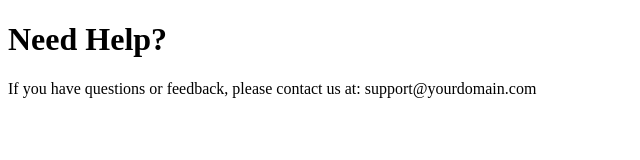
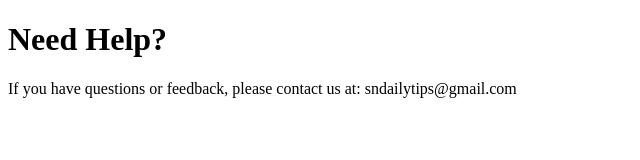
Before and after one commit to bharakm/sn-daily-tips-site, a plain HTML site: page support.html in a window 1280 px wide. Shown: the full height of the page, 0-640 px from the left. Drawn offline with Linux system fonts and the light colour scheme.

Commit message:
Update support.html

```diff
--- a/support.html
+++ b/support.html
@@ -5,6 +5,6 @@
 </head>
 <body>
   <h1>Need Help?</h1>
-  <p>If you have questions or feedback, please contact us at: support@yourdomain.com</p>
+  <p>If you have questions or feedback, please contact us at: sndailytips@gmail.com</p>
 </body>
 </html>
```
